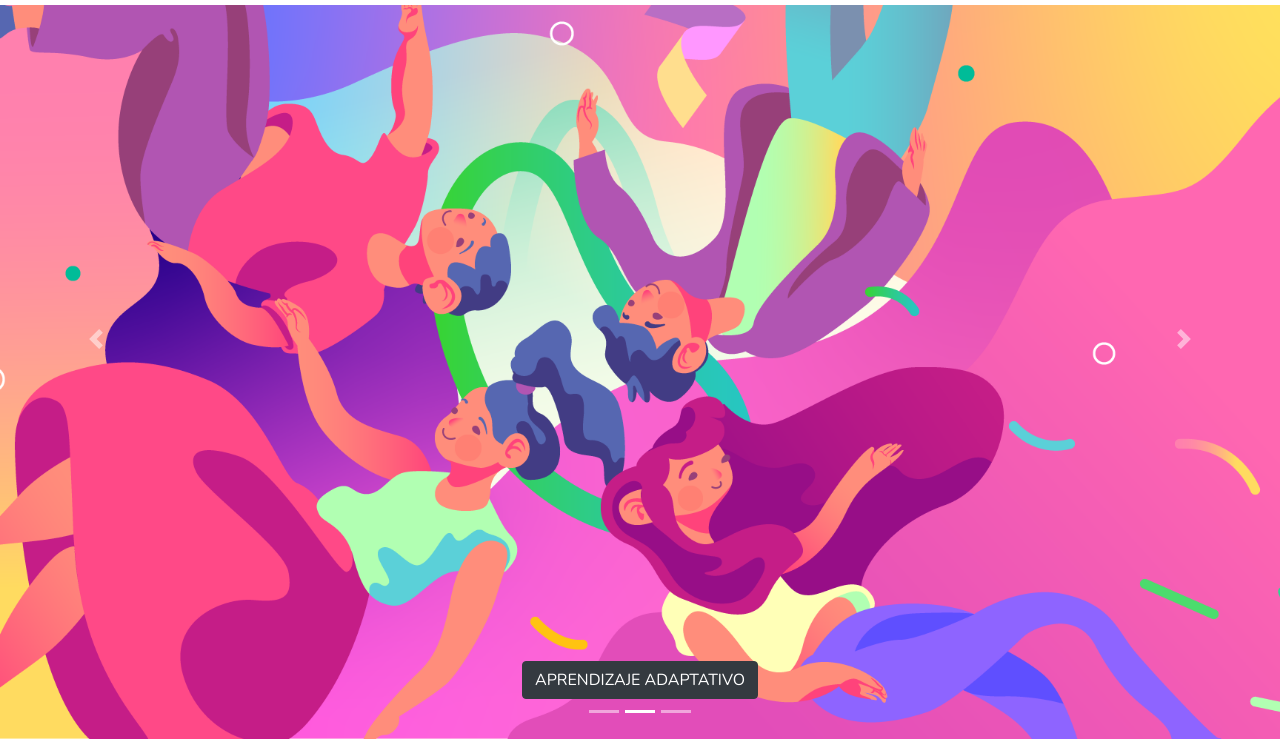
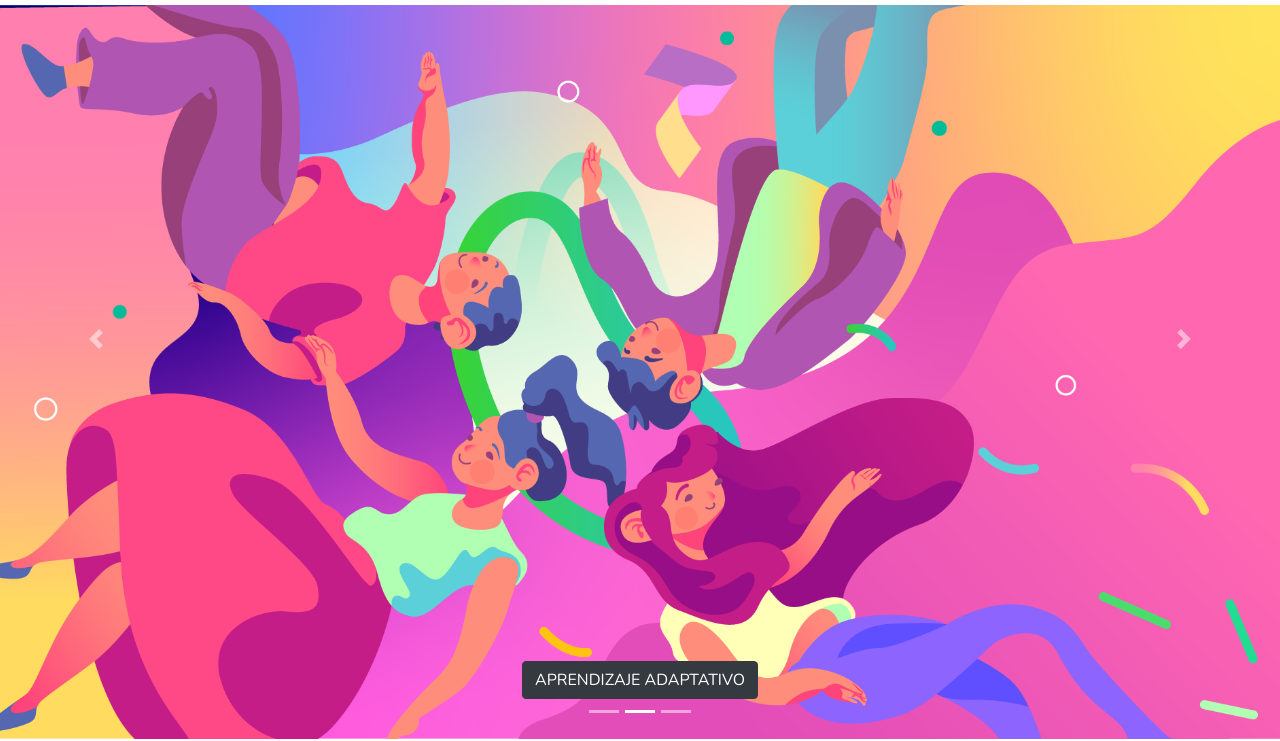
Before and after one commit to alumnica/alumnica-landingpage, a website: page index.html in a window 1280 px wide. Shown: the part 61-802 px from the top of the page. Drawn offline with nearby package versions, Linux system fonts and the light colour scheme.

Commit message:
fix header covering content

```diff
--- a/css/alumnica.css
+++ b/css/alumnica.css
@@ -2,7 +2,9 @@
 body {
     font-family: 'Nunito', sans-serif;
 }
-
+.content{
+  padding-top: 66px;
+}
 @media (min-width: 1200px) {
   .container {
     max-width: 1200px;
@@ -35,7 +37,7 @@ body {
 
 /* Carousel-Landing-Top */
 .carousel-item {
-  height: 100vh;
+  height: calc(100vh - 66px);
   min-height: 300px;
   background: no-repeat center center scroll;
   -webkit-background-size: cover;
--- a/index.html
+++ b/index.html
@@ -71,7 +71,7 @@
 
 
   <header>
-  <div id="carouselExampleIndicators" class="carousel slide" data-ride="carousel">
+  <div id="carouselExampleIndicators" class="carousel slide content" data-ride="carousel">
     <ol class="carousel-indicators">
       <li data-target="#carouselExampleIndicators" data-slide-to="0" class="active"></li>
       <li data-target="#carouselExampleIndicators" data-slide-to="1"></li>
```
Also changed, not shown: servicios.html (+1 -1 lines).
